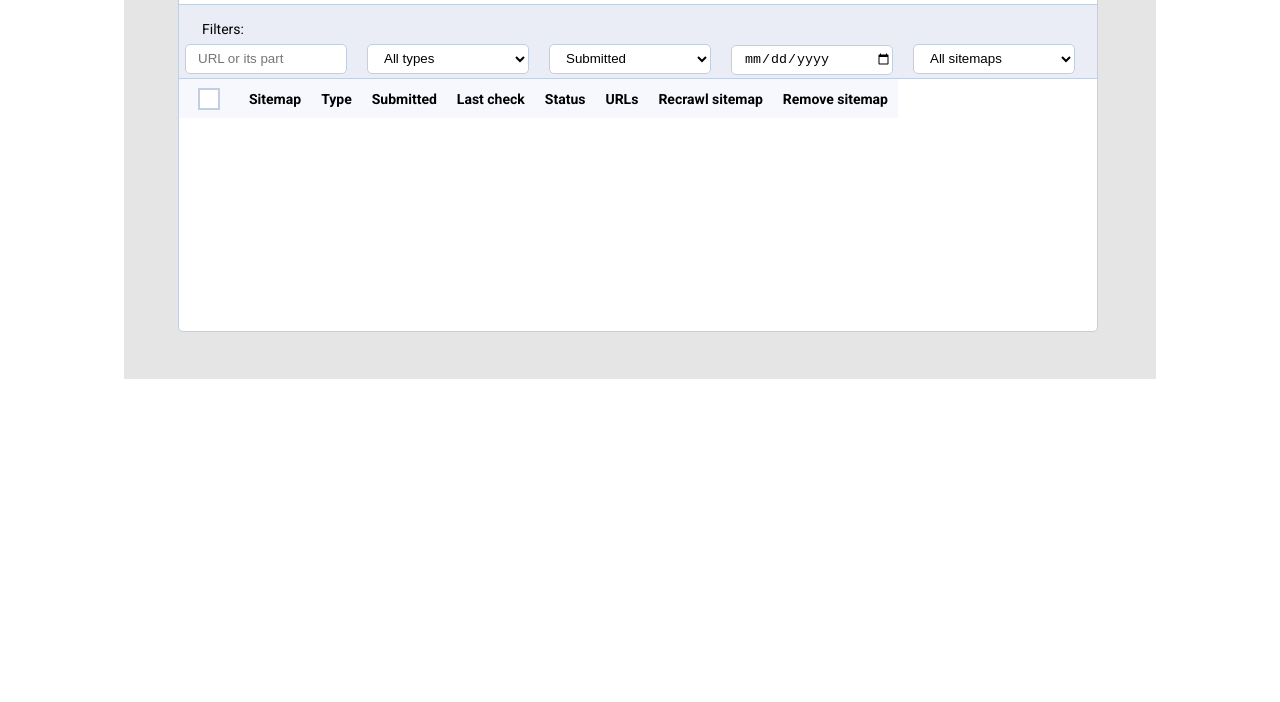
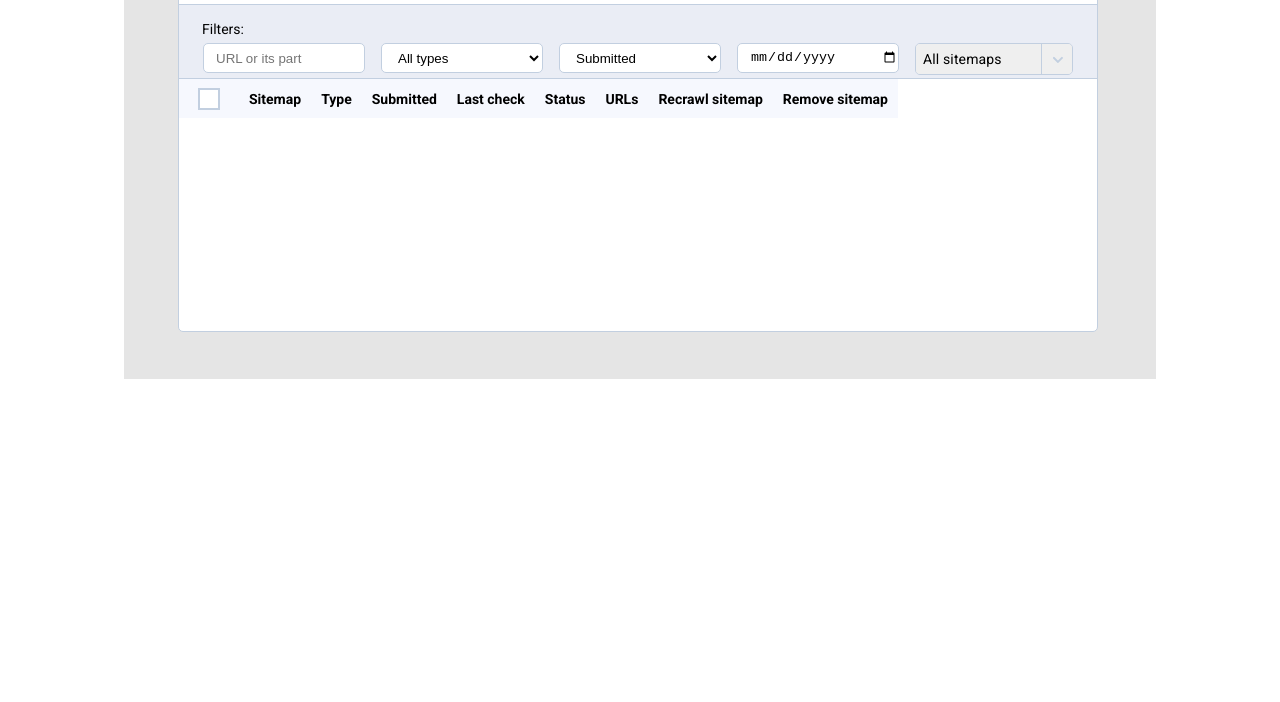
Before and after one commit to SvetlanaVoshchevskaya/Semalt, a plain HTML site: page src/index.html in a window 1280 px wide. Shown: the part 98-800 px from the top of the page. Drawn offline with Linux system fonts and the light colour scheme; no server answers.

Commit message:
add select&status style

```diff
--- a/src/index.html
+++ b/src/index.html
@@ -36,12 +36,14 @@
                         <option value="submitted" selected>Submitted</option>
                     </select>
                     <input type="date" name="" class="month">
-                    <select name="sitemaps" id="sitemaps">
+                    <div class="filters__sitemap">
+                        <select name="sitemaps" id="status">
                             <option value="All sitemaps" selected>All sitemaps</option>
                             <option value="Success">Success</option>
                             <option value="Couldn't fetch">Couldn't fetch</option>
                             <option value="Errors">Errors</option>
                         </select>
+                    </div>
                 </form>
 
             </div>
@@ -49,10 +51,8 @@
                 <thead>
                     <tr>
                         <th>
-
                             <input type="checkbox" class="check" id="check" />
                             <label for="check"></label>
-
                         </th>
                         <th>Sitemap</th>
                         <th>Type</th>
--- a/src/js/index.js
+++ b/src/js/index.js
@@ -18,7 +18,9 @@ const createView = (arr) => {
       }</td>
       <td>${new Date(el.lastSubmitted).toDateString()}</td>
       <td>${new Date(el.lastCheck).toDateString()}</td>
-      <td>${el.errors === 0 ? 'Success' : `${el.errors} errors`}</td>
+      <td class="status">${
+        el.errors === 0 ? 'Success' : `${el.errors} errors`
+      }</td>
       <td>${el.urls}</td>
       <td><button class="recrewl-btn">Recrewl</button></td>
       <td><button class="trash-btn" ><i class="material-icons" data-tooltip="Remove from Search Console" >
@@ -28,6 +30,7 @@ const createView = (arr) => {
     ''
   );
   tableBody.innerHTML = result;
+  addStatusStyle();
 };
 
 const fetchData = () => {
@@ -41,12 +44,21 @@ const addStyleTr = (e) => {
 
   if (target.closest('tr').classList.contains('tr__active')) {
     target.closest('tr').classList.remove('tr__active');
-  }
-  else {
+  } else {
     target.closest('tr').classList.add('tr__active');
   }
 };
 
+const addStatusStyle = () => {
+  const status = document.querySelectorAll('.status');
+  Array.from(status).map((el) => {
+    if (el.innerHTML === 'Success') {
+      el.classList.add('status__success');
+    } else {
+      el.classList.add('status__fail');
+    }
+  });
+};
 
 table.addEventListener('change', addStyleTr);
-window.addEventListener('load', fetchData);
+window.addEventListener('DOMContentLoaded', fetchData);
--- a/src/sass/style.sass
+++ b/src/sass/style.sass
@@ -44,6 +44,23 @@
     &__subtitle_recrawl
         margin-right: 26px
 //block filters styles
+#status
+    -webkit-appearance: none
+    -moz-appearance: none
+    -ms-appearance: none
+    appearance: none
+    outline: 0
+    box-shadow: none
+    background-image: none
+    border: 0
+    cursor: pointer
+    flex: 1
+    padding: 0.5em
+    font-family: 'Roboto'
+    font-weight: normal
+    font-size: 14px
+    line-height: 16px
+    letter-spacing: 0.01em
 
 .filters
     display: flex
@@ -64,6 +81,8 @@
         width: 100%
         margin-top: 13px
         margin-left: 23px
+    &__form
+        display: flex
 
     &__form > input,
     &__form > select
@@ -76,6 +95,37 @@
         height: 30px
         padding-left: 12px
         margin-right: 16px
+    &__sitemap
+        display: flex
+        position: relative
+        width: 156px
+        heigth: 27px
+        margin: 0
+        border: 1px solid #C2CFE0
+        border-radius: 5px
+        overflow: hidden
+        background-color: #fff
+
+        &::after
+            content: ''
+            background-image: url('../icon/chevron-down-solid.png')
+            background-position: center
+            background-repeat: no-repeat
+            position: absolute
+            top: 0
+            right: 0
+            pointer-events: none
+            border-left: 1px solid #C2CFE0
+            border-radius: 0px 5px 5px 0px
+            display: flex
+            justify-content: center
+            align-items: center
+            width: 30px
+            height: 30px
+
+
+
+
 
 // table styles
 .information
@@ -110,16 +160,16 @@
     td:nth-child(2)
         width: 133px
         display: block
+        text-align: left
         overflow: hidden
         text-overflow: ellipsis
         line-height: 45px
         vertical-align: middle
 
-    td > a::after
-        content: ''
-        display: block
+    td > a
         background-image: url('../icon/go-link.svg')
-
+        background-repeat: no-repeat
+        background-position: right
 
     input[type='checkbox']
         z-index: -1
@@ -148,12 +198,13 @@
         background-position: center
         border: none
 .tr__active
-    background-color: #E7F6FF;
+    background-color: #E7F6FF
 
-.success_status
-    color: #2AC9A1
-.fail_status
-    color: #fb6868
+.status
+    &__success
+        color: #2AC9A1
+    &__fail
+        color: #fb6868
 
 
     //button styles
```
Also changed, not shown: src/css/style.min.css, src/icon/chevron up solid.png (added), src/icon/chevron-down-solid.png (added). Lines whose indentation alone changed are shown as unchanged.
